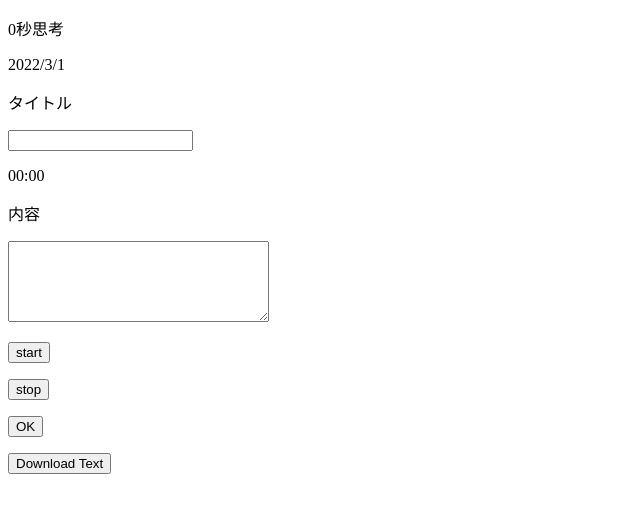
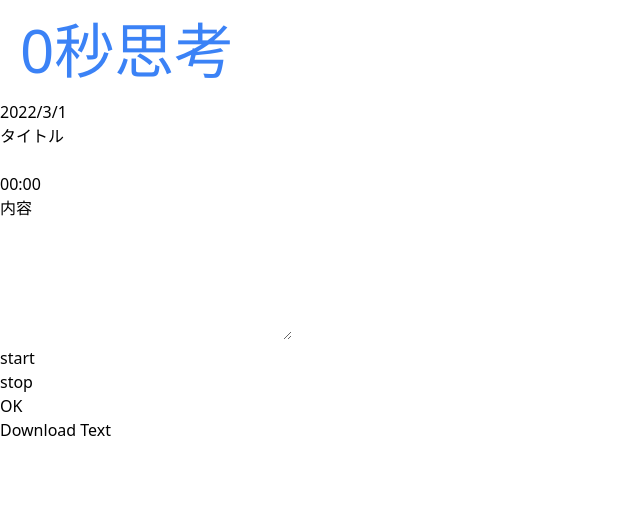
Before and after one commit to Masuda-1246/0sec-Thinking, a website: page index.html in a window 1280 px wide. Shown: the whole page, without its empty margins (0-640 px from the left). Drawn offline with Linux system fonts and the light colour scheme.

```diff
--- a/index.html
+++ b/index.html
@@ -4,9 +4,11 @@
   <meta charset="utf-8" />
   <title>Download Test 1</title>
   <script src="index.js"></script>
+  <link rel="stylesheet" href="index.css">
 </head>
 <body>
-  <p>0秒思考<div id="a"></div></p>
+  <h1 class="text-6xl text-blue-500 m-5">0秒思考</h1>
+  <div id="a"></div>
   <p>タイトル</p>
   <p><input type="text" id="title"></p>
   <p id="time"></p>
--- a/package.json
+++ b/package.json
@@ -4,14 +4,15 @@
   "description": "",
   "main": "index.js",
   "scripts": {
-    "test": "echo \"Error: no test specified\" && exit 1"
+    "test": "echo \"Error: no test specified\" && exit 1",
+    "build": "postcss styles.css -o index.css"
   },
   "keywords": [],
   "author": "",
   "license": "ISC",
   "devDependencies": {
     "autoprefixer": "^10.4.2",
-    "postcss": "^8.4.7",
+    "postcss-cli": "^9.1.0",
     "tailwindcss": "^3.0.23"
   }
 }
--- /dev/null
+++ b/styles.css
@@ -0,0 +1,3 @@
+@tailwind base;
+@tailwind components;
+@tailwind utilities;
--- a/tailwind.config.js
+++ b/tailwind.config.js
@@ -1,5 +1,8 @@
 module.exports = {
-  content: [],
+  content: [
+  './index.js',
+  './index.html'
+],
   theme: {
     extend: {},
   },
```
Also changed, not shown: index.css (added), 1 other file.
